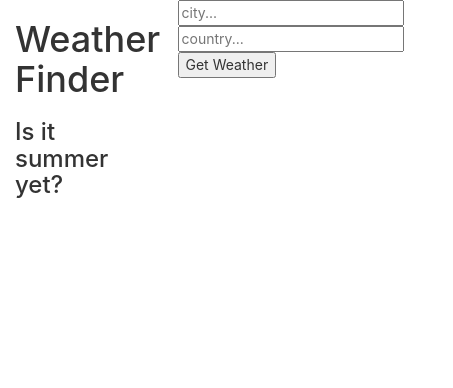
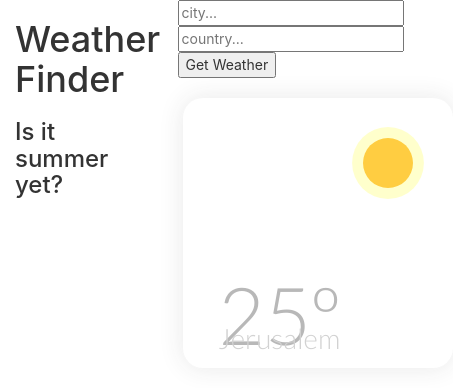
Before and after one commit to zwrankin/react-weather-app, a React (Create React App) app: page / in a window 390 px wide. Shown: the top 388 px of the page, 453 px wide, since content can reach past the window. Built offline with nearby package versions, Linux system fonts and the light colour scheme; the HTML template or start-up script is replaced by a standard one.

Commit message:
add weather icon not responsive yet

```diff
--- a/package.json
+++ b/package.json
@@ -4,9 +4,12 @@
   "private": true,
   "dependencies": {
     "bootstrap": "^3.3.7",
+    "classnames": "^2.2.6",
+    "node-sass": "^4.12.0",
     "react": "^16.8.6",
     "react-dom": "^16.8.6",
-    "react-scripts": "3.0.1"
+    "react-scripts": "3.0.1",
+    "react-weather": "^0.1.3"
   },
   "scripts": {
     "start": "react-scripts start",
--- a/src/App.js
+++ b/src/App.js
@@ -3,9 +3,13 @@ import React from "react";
 import Titles from "./components/Titles";
 import Form from "./components/Form"
 import Weather from "./components/Weather"
+import GenericWeather from "./components/WeatherIcon"; // 'react-weather' or "./components/WeatherIcon"
+
 
 // shhhhh super secet API key pulled from github
 const API_KEY = "8d2de98e089f1c28e1a22fc19a24ef04";
+
+
 
 class App extends React.Component {
 
@@ -69,7 +73,9 @@ class App extends React.Component {
                       description={this.state.description}
                       error={this.state.error}
                     />
+                    <GenericWeather city={this.state.city} temp='25º' status='sun'/>
                   </div>
+
 
                 </div>
               </div>
--- /dev/null
+++ b/src/components/WeatherIcon.js
@@ -0,0 +1,23 @@
+import React from 'react';
+import cx from 'classnames';
+import './WeatherIcon.scss';
+
+
+function GenericWeather({ city, temp, status }) {
+    const cls = cx('weather-icon', status);
+    return (
+        <div className="weather-card">
+            <div className={cls} />
+            <h1>{temp}</h1>
+            <p>{city}</p>
+        </div>
+    );
+}
+
+GenericWeather.defaultProps = {
+    city: 'Jerusalem',
+    temp: '25º',
+    status: 'sun',
+};
+
+export default GenericWeather;
--- /dev/null
+++ b/src/components/WeatherIcon.scss
@@ -0,0 +1,151 @@
+@import url(http://fonts.googleapis.com/css?family=Lato:100,300,400,700,900);
+
+$color1: #C8DAE6;
+$color2: white;
+$color3: #B8B8B8;
+$color4: #FFCD41;
+$color5: #2092A9;
+
+
+*, *:before, *:after {
+  box-sizing: border-box;
+}
+
+.weather-card {
+
+  margin:  20px 5px;
+  border-radius: 20px;
+  position: relative;
+  overflow: hidden;
+  width: 270px;
+  height: 270px;
+  background-color: $color2;
+  box-shadow: 0px 0px 25px 1px rgba(50, 50, 50, 0.1);
+  animation: appear 500ms ease-out forwards;
+
+  h1 {
+    position: absolute;
+    font-family: 'Lato', sans-serif;
+    font-weight:300;
+    font-size:80px;
+    color: $color3;
+    bottom: 0;
+    left: 35px;
+    opacity: 0;
+    transform: translateX(150px);
+    animation: title-appear 500ms ease-out 500ms forwards;
+  }
+
+  p {
+    position: absolute;
+    font-family: 'Lato', sans-serif;
+    font-weight:300;
+    font-size:28px;
+    color: lighten($color3, 10%);
+    bottom: 0;
+    left: 35px;
+    animation: title-appear 1s ease-out 500ms forwards;
+  }
+}
+
+.weather-icon {
+  position: relative;
+  width: 50px;
+  height: 50px;
+  top: 0;
+  float: right;
+  margin: 40px 40px 0 0;
+  animation: weather-icon-move 5s ease-in-out infinite;
+}
+
+.sun {
+  background: $color4;
+  border-radius: 50%;
+  box-shadow: rgba(255,255,0,0.1) 0 0 0 4px;
+  animation: light 800ms ease-in-out infinite alternate, weather-icon-move 5s ease-in-out infinite;
+}
+
+.cloud {
+  margin-right:60px;
+  background: darken($color1, 5%);
+  border-radius: 20px;
+  width: 25px;
+  height: 25px;
+  box-shadow:
+          darken($color1, 5%) 24px -6px 0 2px,
+          darken($color1, 5%) 10px 5px 0 5px,
+          darken($color1, 5%) 30px 5px 0 2px,
+          darken($color1, 5%) 11px -8px 0 -3px,
+          darken($color1, 5%) 25px 11px 0 -1px;
+
+
+  &:after {
+    content: "";
+    position: absolute;
+    border-radius: 10px;
+    background-color: transparent;
+    width: 4px;
+    height: 12px;
+    left: 0;
+    top: 31px;
+    transform: rotate(30deg);
+
+    animation: rain 800ms ease-in-out infinite alternate;
+  }
+}
+
+@keyframes light {
+  from {
+    box-shadow: rgba(255,255,0,0.2) 0 0 0 10px;
+  }
+  to {
+    box-shadow: rgba(255,255,0,0.2) 0 0 0 17px;
+  }
+}
+
+@keyframes rain {
+  from {
+    box-shadow:
+            $color5 8px 0px,
+            $color5 32px -6px,
+            $color5 20px 0px;
+  }
+  to {
+    box-shadow:
+            $color5 8px 6px,
+            $color5 32px 0px,
+            $color5 20px 6px;
+  }
+}
+
+@keyframes weather-icon-move {
+  50% {
+    transform: translateY(-8px);
+  }
+}
+
+@keyframes appear {
+  0% {
+    transform:scale(0);
+  }
+  50% {
+    transform:scale(1.05)
+  }
+  75% {
+    transform:scale(0.95)
+  }
+  100% {
+    transform:scale(1)
+  }
+}
+
+@keyframes title-appear {
+  from {
+    opacity: 0;
+    transform: translateX(150px);
+  }
+  to {
+    opacity: 1;
+    transform: translateX(0px);
+  }
+}
```
Also changed, not shown: 2 other files (tests, documents, lock files or other folders).
